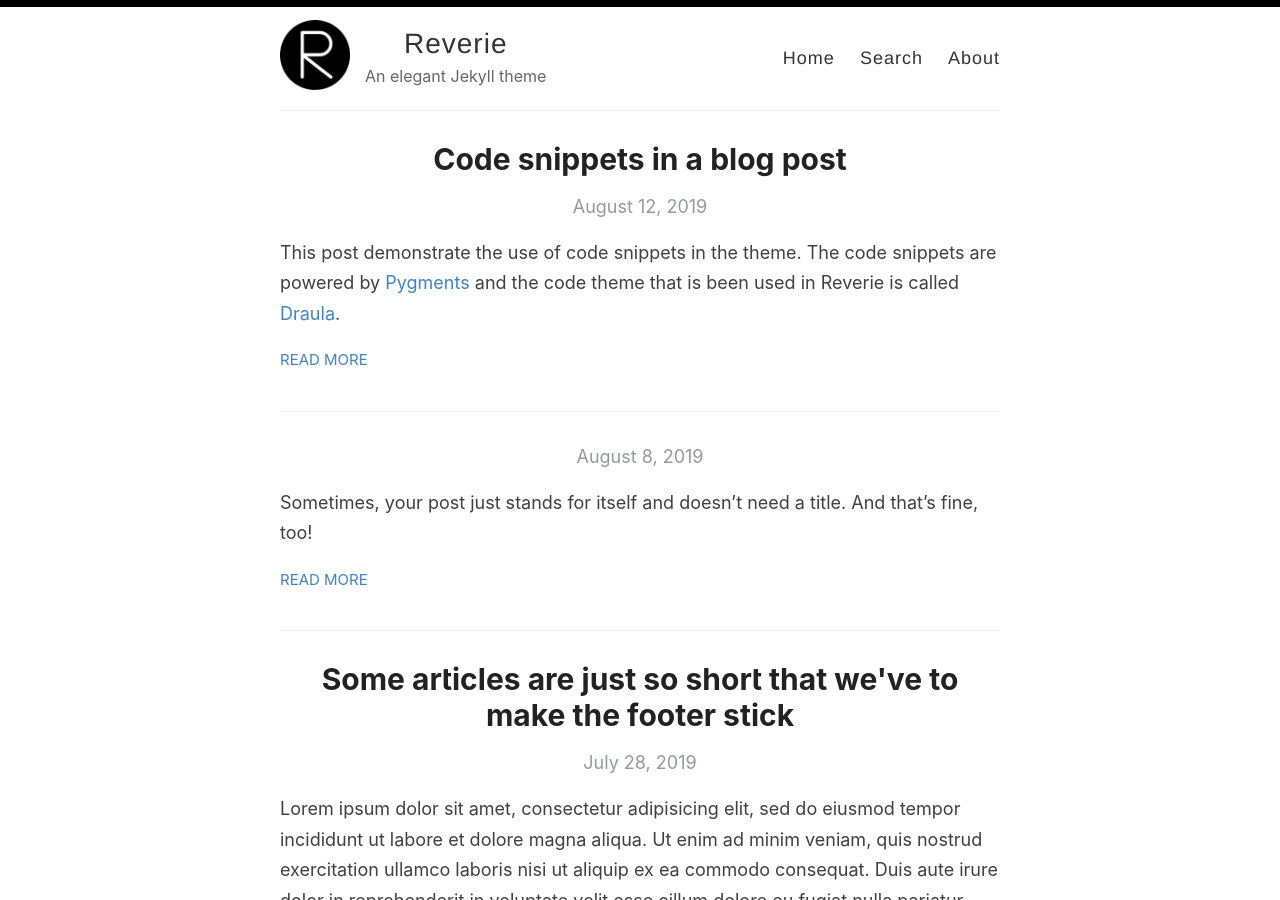
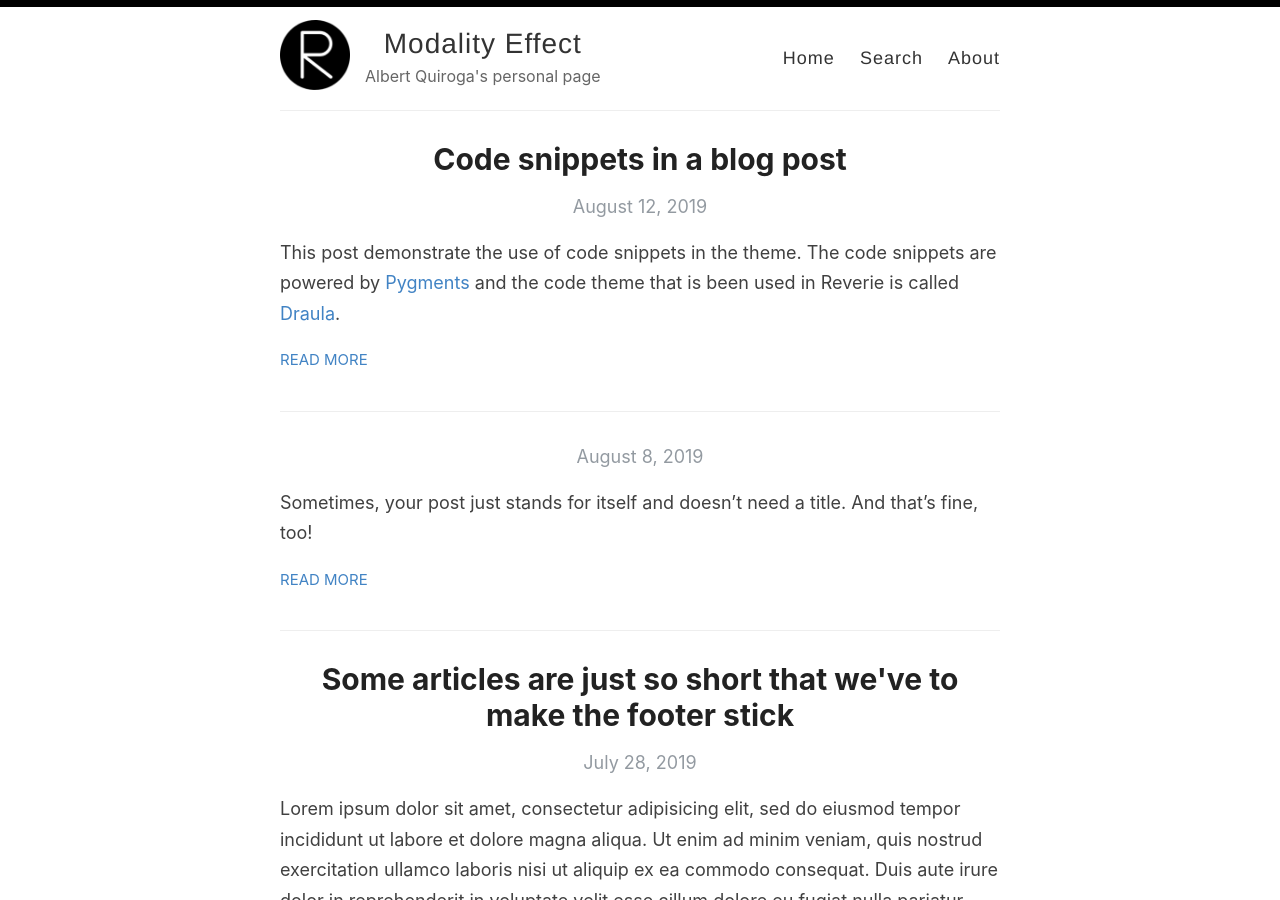
Before and after one commit to albertquiroga/albertquiroga.github.io, a Jekyll site: the page built from index.html, in a window 1280 px wide and 900 px high. Built offline with Jekyll 4.4.1, drawn with Linux system fonts in a browser that asks for light colours; the list of posts is cut into pages by our own code.

Commit message:
First update to config.yaml

```diff
--- a/_config.yml
+++ b/_config.yml
@@ -3,13 +3,13 @@
 #
 
 # Name of your site (displayed in the header)
-name: Reverie
+name: Modality Effect
 
 # Name of the author
-author: Amit Merchant
+author: Albert Quiroga
 
 # Short bio or description (displayed in the header)
-description: An elegant Jekyll theme
+description: Albert Quiroga's personal page
 
 # URL of your avatar or profile pic (you could use your GitHub profile pic)
 avatar: /images/reverie.png
@@ -21,15 +21,15 @@ avatar: /images/reverie.png
 # Includes an icon in the footer for each username you enter
 footer-links:
   dribbble:
-  email: amit.d.merchant@gmail.com
+  email: albertquirogabertolin@gmail.com
   facebook:
   flickr:
-  github: amitmerchant1990/reverie
+  github: albertquiroga
   instagram:
-  linkedin:
+  linkedin: albertquirogabertolin
   pinterest:
   rss: rss
-  twitter: amit_merchant
+  twitter:
   stackoverflow:
   youtube: # channel/<your_long_string> or user/<user-name>
   googleplus: # anything in your profile username that comes after plus.google.com/
@@ -45,14 +45,14 @@ google_analytics: UA-43339302-11
 
 # Your website URL (e.g. http://amitmerchant1990.github.io or http://www.amitmerchant.com)
 # Used for Sitemap.xml and your RSS feed
-url: http://www.amitmerchant.com/reverie
-enforce_ssl: https://www.amitmerchant.com/reverie
+url: http://albertquiroga.github.io
+enforce_ssl: https://albertquiroga.github.io
 
 # If you're hosting your site at a Project repository on GitHub pages
 # (http://yourusername.github.io/repository-name)
 # and NOT your User repository (http://yourusername.github.io)
 # then add in the baseurl here, like this: "/repository-name"
-baseurl: "/reverie"
+baseurl:
 
 #
 # !! You don't need to change any of the configuration flags below !!
```
